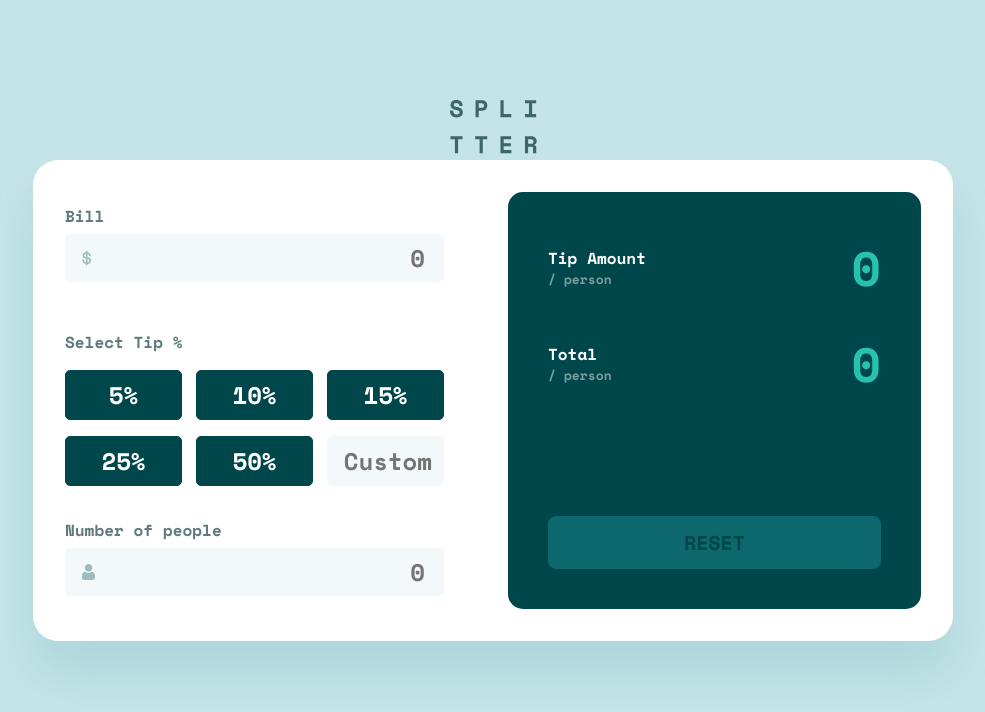
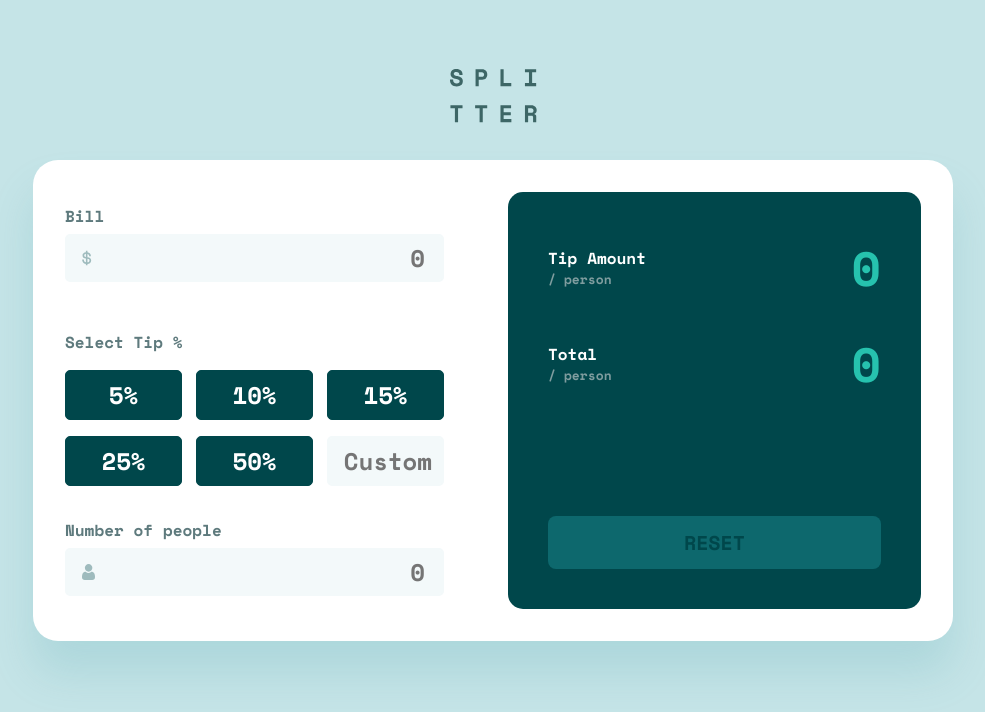
Before and after one commit to Nabillera/tip-calculator, a React (Vite) app: page / in a window 1280 px wide. Shown: the top 712 px of the page, without its empty margins (147-1132 px from the left). Built offline with nearby package versions, Linux system fonts and the light colour scheme.

Commit message:
fixed logo placement

```diff
--- a/src/App.css
+++ b/src/App.css
@@ -189,10 +189,13 @@ span {
 }
 
 @media (min-width: 920px) {
+  #app{
+    position: relative;
+  }
   #logo {
     padding-bottom: 88px;
     position: absolute;
-    top: 80px;
+    bottom: 430px;
   }
   #calculator {
     flex-direction: row;
```
